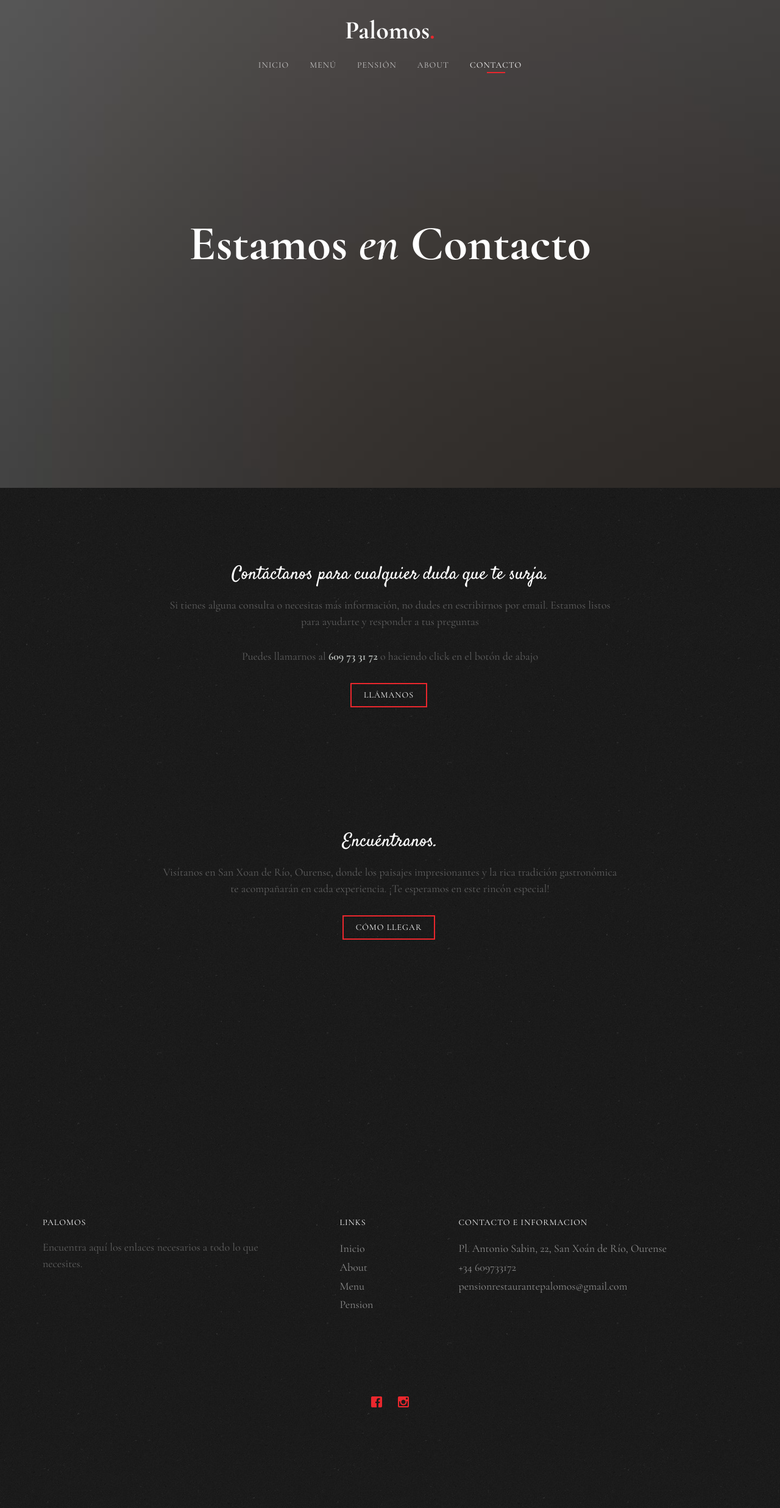
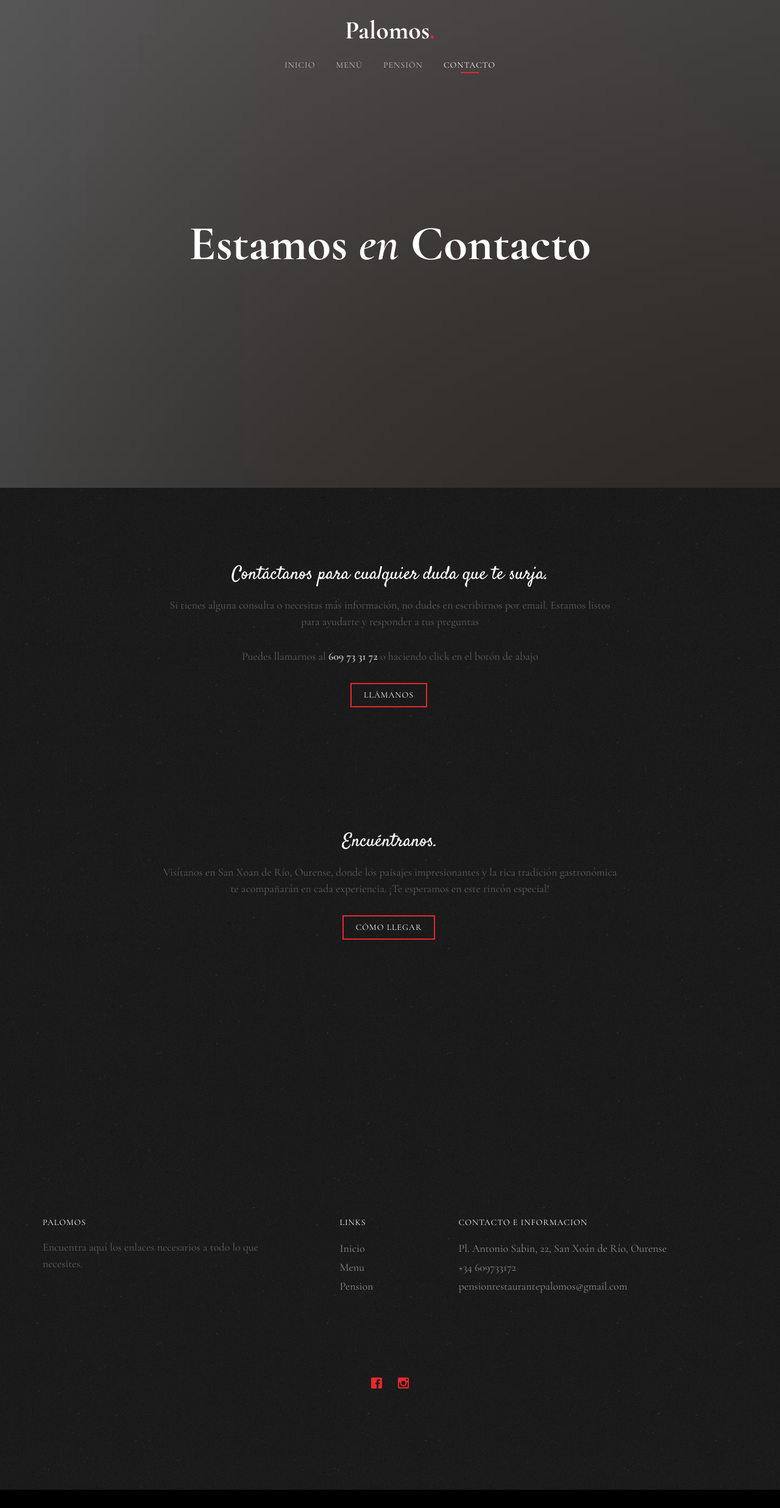
Before and after one commit to RaulMixi/restaurantePalomo, a plain HTML site: page contact.html in a window 1280 px wide. Shown: the whole page at 61% size. After the commit the page ends 2443 px from the top, so only its background shows below. Drawn offline with nearby package versions, Linux system fonts and the light colour scheme; files whose address does not match are found by name.

Commit message:
Removed About page

```diff
--- a/contact.html
+++ b/contact.html
@@ -58,7 +58,6 @@
 							<li><a href="index.html">Inicio</a></li>
 							<li><a href="menu.html">Menú</a></li>
 							<li><a href="pension.html">Pensión</a></li>
-							<li><a href="about.html">About</a></li>
 							<li class="active"><a href="contact.html">Contacto</a></li>
 						</ul>
 					</div>
@@ -119,7 +118,6 @@
 					<h4>Links</h4>
 					<ul class="fh5co-footer-links">
 						<li><a href="index.html">Inicio</a></li>
-						<li><a href="#">About</a></li>
 						<li><a href="menu.html">Menu</a></li>
 						<li><a href="pension.html">Pension</a></li>
 					</ul>
```
Also changed, not shown: index.html (+0 -2 lines), menu.html (+0 -2 lines), pension.html (+0 -2 lines).
